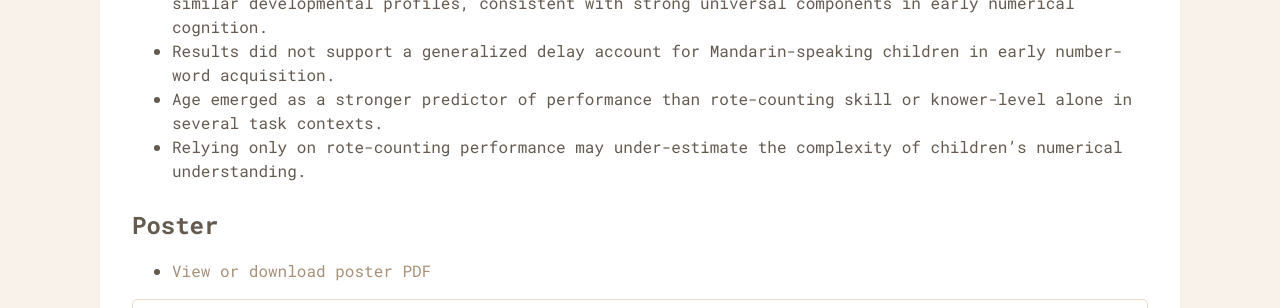
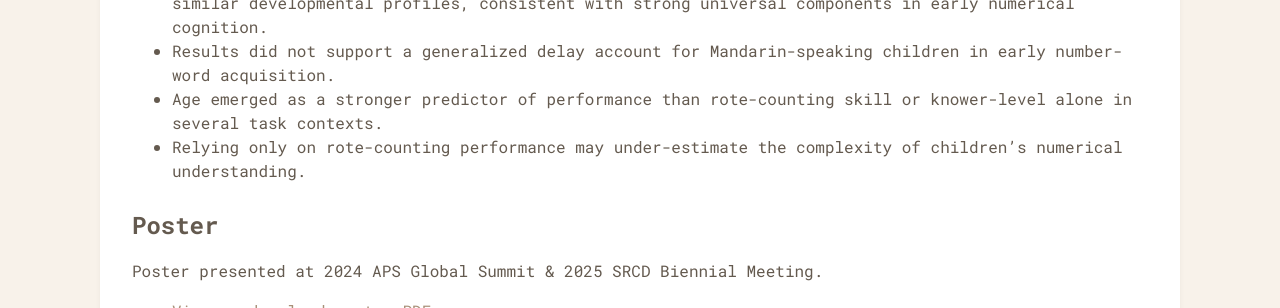
Before and after one commit to yuexin-li-7/yuexin-li-7.github.io, a Jekyll site: the page built from research/development-of-numerical-cognition-in-young-children.md, in a window 1280 px wide and 900 px high, scrolled down 2488 px, cut to the strip 0-308 px from the top of the window. Built offline with Jekyll 4.4.1, drawn with Linux system fonts in a browser that asks for light colours.

Commit message:
Add developmental-study poster presentation note

```diff
--- a/research/development-of-numerical-cognition-in-young-children.md
+++ b/research/development-of-numerical-cognition-in-young-children.md
@@ -70,6 +70,8 @@ Numerical Cognition in Mandarin-Speaking and English-Speaking 2-to-4-year-old ch
 
 ## Poster
 
+Poster presented at 2024 APS Global Summit & 2025 SRCD Biennial Meeting.
+
 - [View or download poster PDF]({{ '/docs/research/developmental-study-poster.pdf' | relative_url }})
 
 <div class="resume-container">
```
